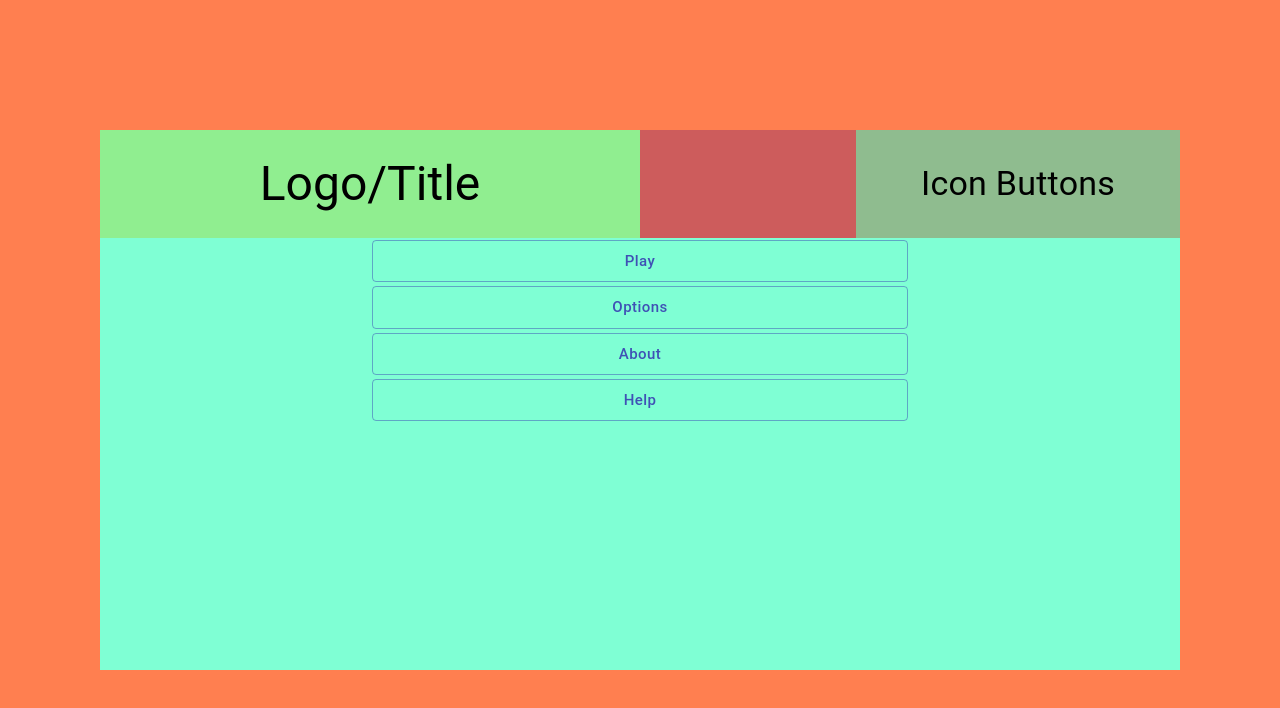
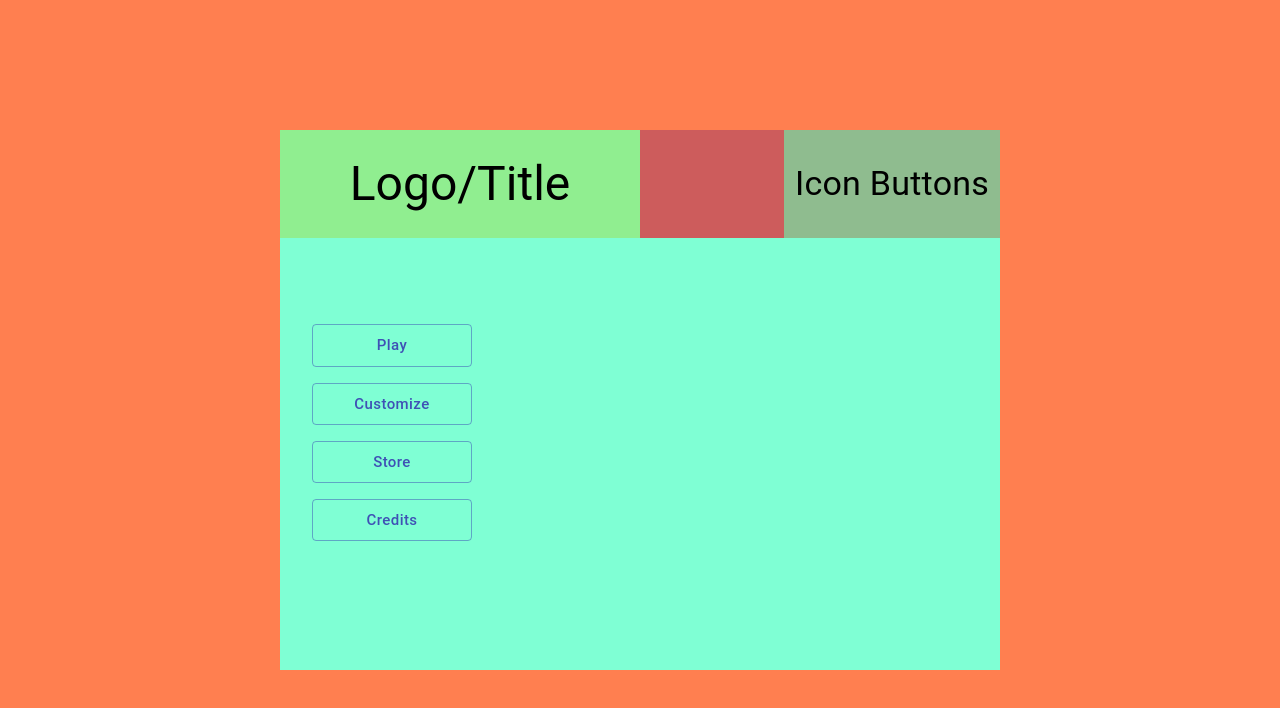
Before and after one commit to ugur-akin/algo-robo, a React (Create React App) app: page /MainMenu in a window 1280 px wide. Shown: the top 708 px of the page. Built offline with nearby package versions, Linux system fonts and the light colour scheme.

Commit message:
Redesigned main menu fixed a bug regarding mui buttons & router links. Restructured components folder into ui and abs(abstraction) components.

```diff
--- a/src/components/GameWindow.jsx
+++ b/src/components/GameWindow.jsx
@@ -1,9 +1,9 @@
 import React from 'react';
-import {Box, Typography} from '@material-ui/core';
+import {Box} from '@material-ui/core';
 import {Switch, Route, Redirect} from 'react-router-dom';
 import routes from '../routes';
-import CenteringBox from './CenteringBox';
-import MainMenu from './MainMenu';
+import CenteringBox from './abs/CenteringBox';
+import MainMenu from './ui/MainMenu';
 import Levels from './Levels';
 import GameLayout from '../layouts/GameLayout';
 
@@ -14,7 +14,7 @@ import GameLayout from '../layouts/GameLayout';
 const GameWindow = () => {
   return (
     <CenteringBox id="game-window" height="100vh" width="100vw" bgcolor="coral">
-      <Box width="1080px" height="540px" id="game" bgcolor="lightblue">
+      <Box width="720px" height="540px" id="game" bgcolor="lightblue">
         <GameLayout>
           <Switch>
             <Route exact path="/">
--- a/src/components/MainMenu.jsx
+++ /dev/null
@@ -1,28 +0,0 @@
-import {Box} from '@material-ui/core';
-import React from 'react';
-import routes from '../routes';
-import CenteringBox from './CenteringBox';
-import MenuButton from './MenuButton';
-
-const MainMenu = () => {
-  return (
-    <CenteringBox>
-      <Box
-        id="main-menu"
-        display="flex"
-        flexDirection="column"
-        alignItems="stretch"
-        justifyContent="space-evenly"
-        width="50%"
-        height="50%"
-      >
-        <MenuButton route={routes.LEVELS}>Play</MenuButton>
-        <MenuButton route={routes.OPTIONS}>Options</MenuButton>
-        <MenuButton route={routes.ABOUT}>About</MenuButton>
-        <MenuButton route={routes.HELP}>Help</MenuButton>
-      </Box>
-    </CenteringBox>
-  );
-};
-
-export default MainMenu;
--- /dev/null
+++ b/src/components/ui/MainMenu.jsx
@@ -0,0 +1,28 @@
+import {Box} from '@material-ui/core';
+import React from 'react';
+import routes from '../../routes';
+import CenteringBox from '../abs/CenteringBox';
+import MenuButton from './MenuButton';
+
+const MainMenu = () => {
+  return (
+    <CenteringBox marginLeft={4} minWidth="160px" width="10%" height="100%">
+      <Box
+        id="main-menu"
+        display="flex"
+        flexDirection="column"
+        alignItems="stretch"
+        justifyContent="start"
+        width="100%"
+        height="60%"
+      >
+        <MenuButton route={routes.LEVELS}>Play</MenuButton>
+        <MenuButton route={routes.CUSTOMIZE}>Customize</MenuButton>
+        <MenuButton route={routes.STORE}>Store</MenuButton>
+        <MenuButton route={routes.CREDITS}>Credits</MenuButton>
+      </Box>
+    </CenteringBox>
+  );
+};
+
+export default MainMenu;
--- a/src/components/MenuButton.jsx
+++ b/src/components/ui/MenuButton.jsx
@@ -4,7 +4,7 @@ import {Link as RouterLink} from 'react-router-dom';
 
 const useStyles = makeStyles({
   root: {
-    margin: 2,
+    marginBottom: '16px',
     display: 'flex-item',
   },
 });
@@ -13,16 +13,16 @@ const MenuButton = ({children, route}) => {
   const classes = useStyles();
 
   return (
-    <RouterLink
+    <Button
       to={route}
-      component={Button}
+      component={RouterLink}
       className={classes.root}
       size="large"
       variant="outlined"
       color="primary"
     >
       {children}
-    </RouterLink>
+    </Button>
   );
 };
 
--- a/src/layouts/components/Header.jsx
+++ b/src/layouts/components/Header.jsx
@@ -1,6 +1,6 @@
 import React from 'react';
 import {Box, Typography} from '@material-ui/core';
-import CenteringBox from '../../components/CenteringBox';
+import CenteringBox from '../../components/abs/CenteringBox';
 
 const Header = () => {
   return (
```
Also changed, not shown: src/components/abs/CenteringBox.jsx (renamed from src/components/CenteringBox.jsx).
